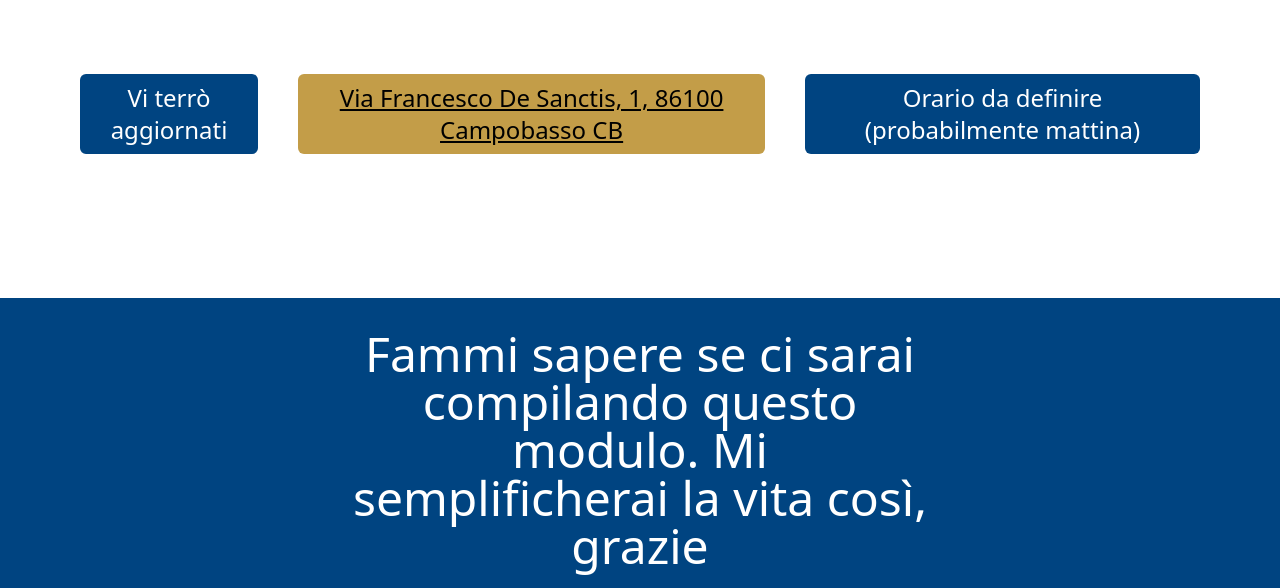
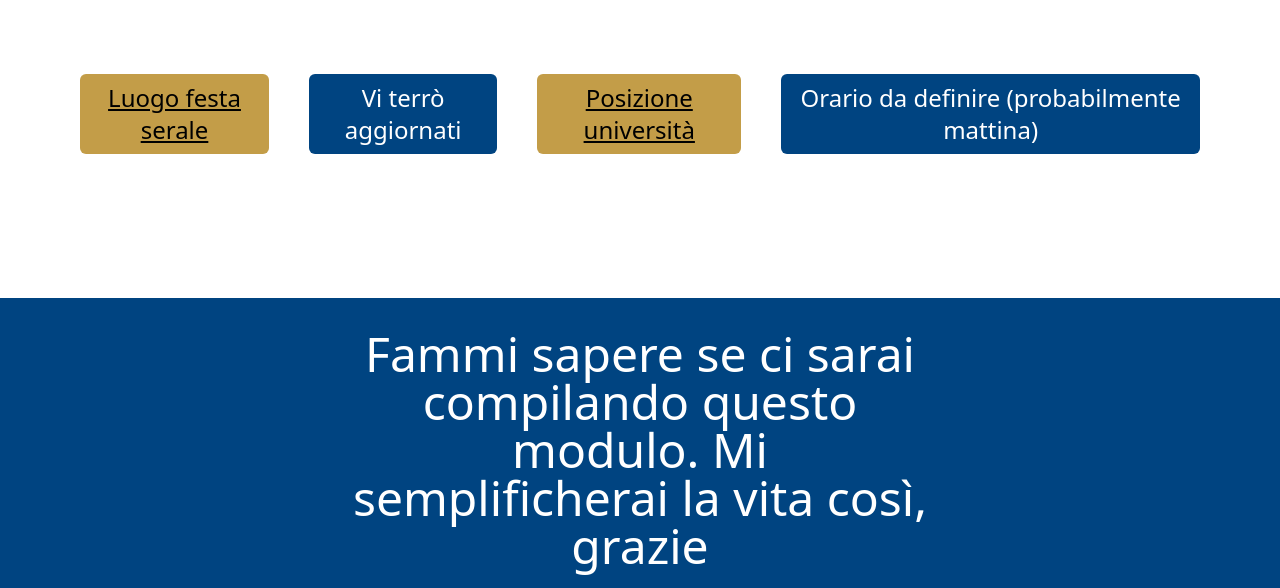
Before and after one commit to SolidDavid03/laurea-simone, a website: page index.html in a window 1280 px wide. Shown: the part 1302-1890 px from the top of the page. Drawn offline with Linux system fonts and the light colour scheme.

Commit message:
Aggiunto indirizzo di casa e migliorata UX per i link

```diff
--- a/index.html
+++ b/index.html
@@ -26,11 +26,12 @@
         </video>
         <div
             class="container flex flex-col md:flex-row justify-between md:items-center gap-4 md:gap-x-10 text-center text-xl md:text-2xl">
+            <a class="inline-block bg-[#c39d48] text-black hover:text-gray-700 focus:text-gray-700 underline rounded-md p-2 break-words"
+                href="https://www.google.com/maps/place/41%C2%B025'20.5%22N+14%C2%B037'45.7%22E/@41.4223562,14.6286065,18z/data=!3m1!4b1!4m4!3m3!8m2!3d41.422355!4d14.629372?entry=ttu&g_ep=EgoyMDI1MDkyNC4wIKXMDSoASAFQAw%3D%3D"
+                target="_blank">Luogo festa serale</a>
             <p class="bg-[#004481] text-white rounded-md py-2 md:px-2">Vi terrò aggiornati</p>
             <a class="inline-block bg-[#c39d48] text-black hover:text-gray-700 focus:text-gray-700 underline rounded-md p-2 break-words"
-                href="https://maps.app.goo.gl/DfnEgb1VUV4teSvX7" target="_blank">Via
-                Francesco De Sanctis, 1, 86100
-                Campobasso CB</a>
+                href="https://maps.app.goo.gl/DfnEgb1VUV4teSvX7" target="_blank">Posizione università</a>
             <p class="bg-[#004481] text-white rounded-md py-2 md:px-2">Orario da definire (probabilmente mattina)</p>
         </div>
     </main>
```
